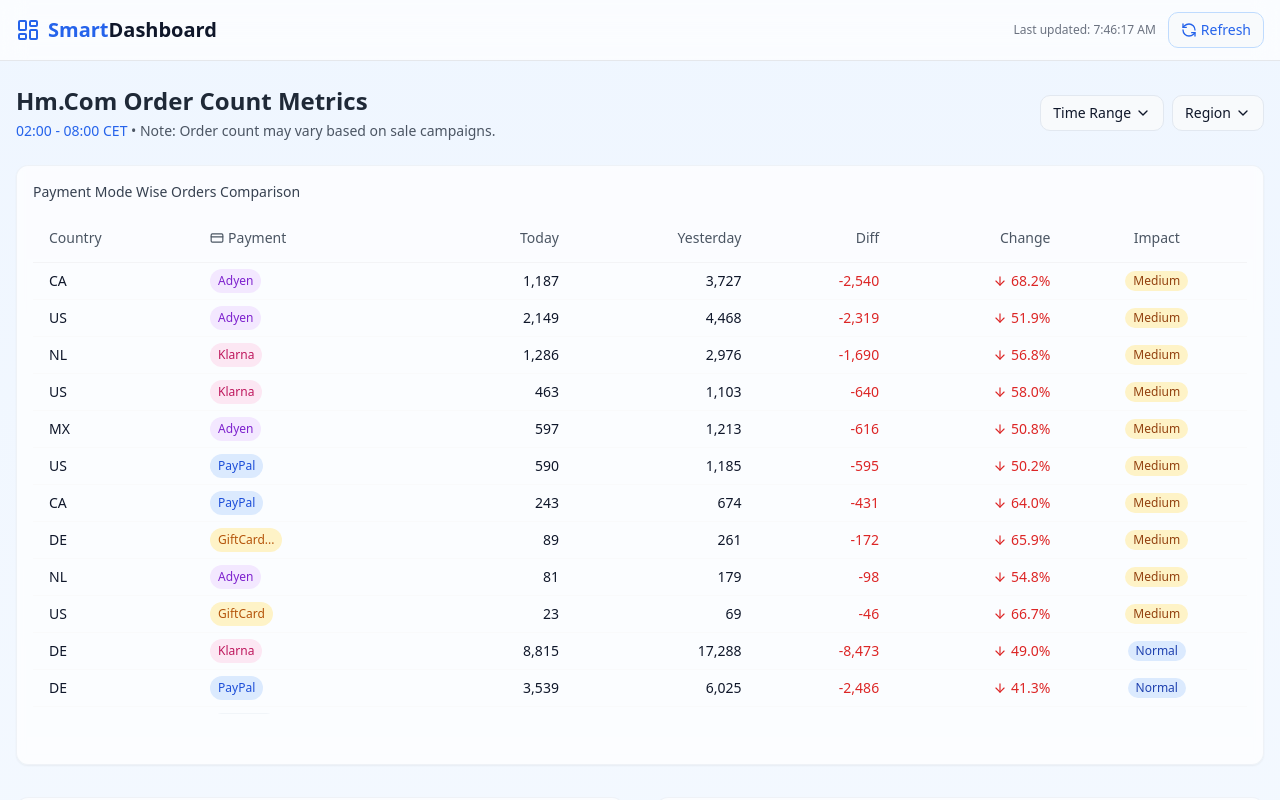
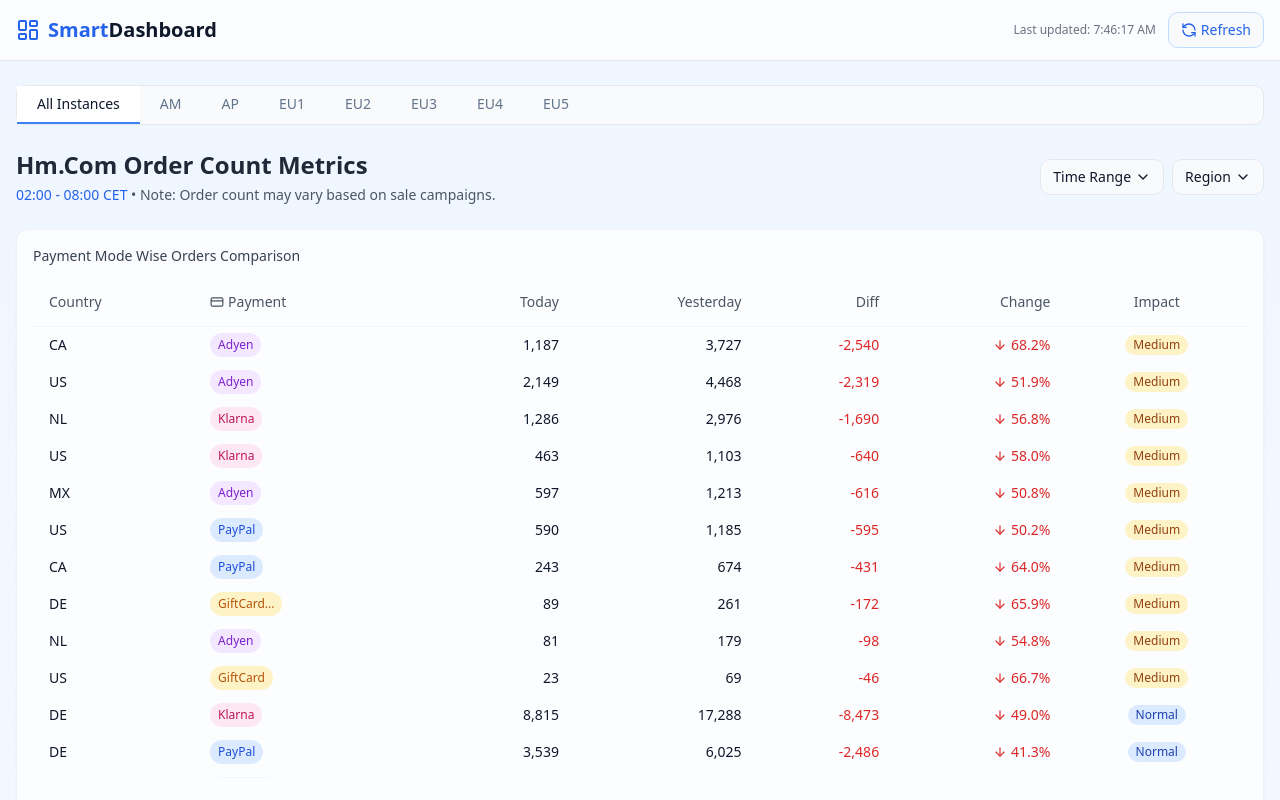
Before and after one commit to skawsh/smart-dashboard-harmony-64, a React (Vite) app: page / in a window 1280 px wide. Shown: the top 800 px of the page. Built offline with nearby package versions, Linux system fonts and the light colour scheme.

Commit message:
Add buttons above order metrics
Adds buttons above the Hm.Com Order Count Metrics section and selects the first button by default.

```diff
--- a/src/components/dashboard/PodCount.tsx
+++ b/src/components/dashboard/PodCount.tsx
@@ -9,7 +9,7 @@ interface RegionPod {
 }
 
 // Real data from the image
-const podCounts: RegionPod[] = [
+export const podRegions: RegionPod[] = [
   { region: 'AM', count: 70 },
   { region: 'AP', count: 70 },
   { region: 'EU1', count: 70 },
@@ -34,7 +34,7 @@ const PodCount: React.FC = () => {
       </div>
 
       <div className="grid grid-cols-2 sm:grid-cols-3 md:grid-cols-4 lg:grid-cols-7 gap-3">
-        {podCounts.map((pod, index) => (
+        {podRegions.map((pod, index) => (
           <div key={index} className="region-pod animate-scale-in" style={{ animationDelay: `${index * 0.05}s` }}>
             <div className="text-center">
               <div className="text-gray-600 font-medium mb-1">{pod.region}</div>
--- a/src/pages/Index.tsx
+++ b/src/pages/Index.tsx
@@ -7,20 +7,25 @@ import PaymentModeComparison from '@/components/dashboard/PaymentModeComparison'
 import TouchpointComparison from '@/components/dashboard/TouchpointComparison';
 import MinutesSinceLastOrder from '@/components/dashboard/MinutesSinceLastOrder';
 import SuccessRate from '@/components/dashboard/SuccessRate';
-import PodCount from '@/components/dashboard/PodCount';
+import PodCount, { podRegions } from '@/components/dashboard/PodCount';
 import CpuUtilization from '@/components/dashboard/CpuUtilization';
 import ResponseTime from '@/components/dashboard/ResponseTime';
 import ThirdPartyTimeout from '@/components/dashboard/ThirdPartyTimeout';
 import { Button } from '@/components/ui/button';
+import { Tabs, TabsList, TabsTrigger } from '@/components/ui/tabs';
 import { toast } from 'sonner';
 
 const Index = () => {
   const [lastUpdated, setLastUpdated] = useState<Date>(new Date());
+  const [selectedRegion, setSelectedRegion] = useState<string>("All Instances");
 
   const handleRefresh = () => {
     setLastUpdated(new Date());
     toast.success('Dashboard refreshed successfully');
   };
+
+  // Create array of all regions including "All Instances" at the beginning
+  const allRegions = ["All Instances", ...podRegions.map(pod => pod.region)];
 
   return (
     <div className="min-h-screen bg-gradient-to-b from-blue-50 to-white">
@@ -54,6 +59,27 @@ const Index = () => {
 
       {/* Main Dashboard */}
       <main className="container mx-auto px-4 py-6">
+        {/* Region Selection Tabs */}
+        <div className="mb-6">
+          <Tabs defaultValue="All Instances" onValueChange={setSelectedRegion} value={selectedRegion}>
+            <TabsList className="w-full justify-start border border-gray-200 bg-gray-50 p-0 h-auto rounded-md">
+              {allRegions.map((region) => (
+                <TabsTrigger
+                  key={region}
+                  value={region}
+                  className={`py-2 px-5 rounded-none border-b-2 ${
+                    selectedRegion === region
+                      ? 'border-blue-500 text-blue-700 font-medium'
+                      : 'border-transparent'
+                  } data-[state=active]:bg-white data-[state=active]:shadow-none`}
+                >
+                  {region}
+                </TabsTrigger>
+              ))}
+            </TabsList>
+          </Tabs>
+        </div>
+
         {/* Order Stats Header */}
         <div className="flex flex-col md:flex-row justify-between items-start md:items-center mb-6">
           <div>
```
